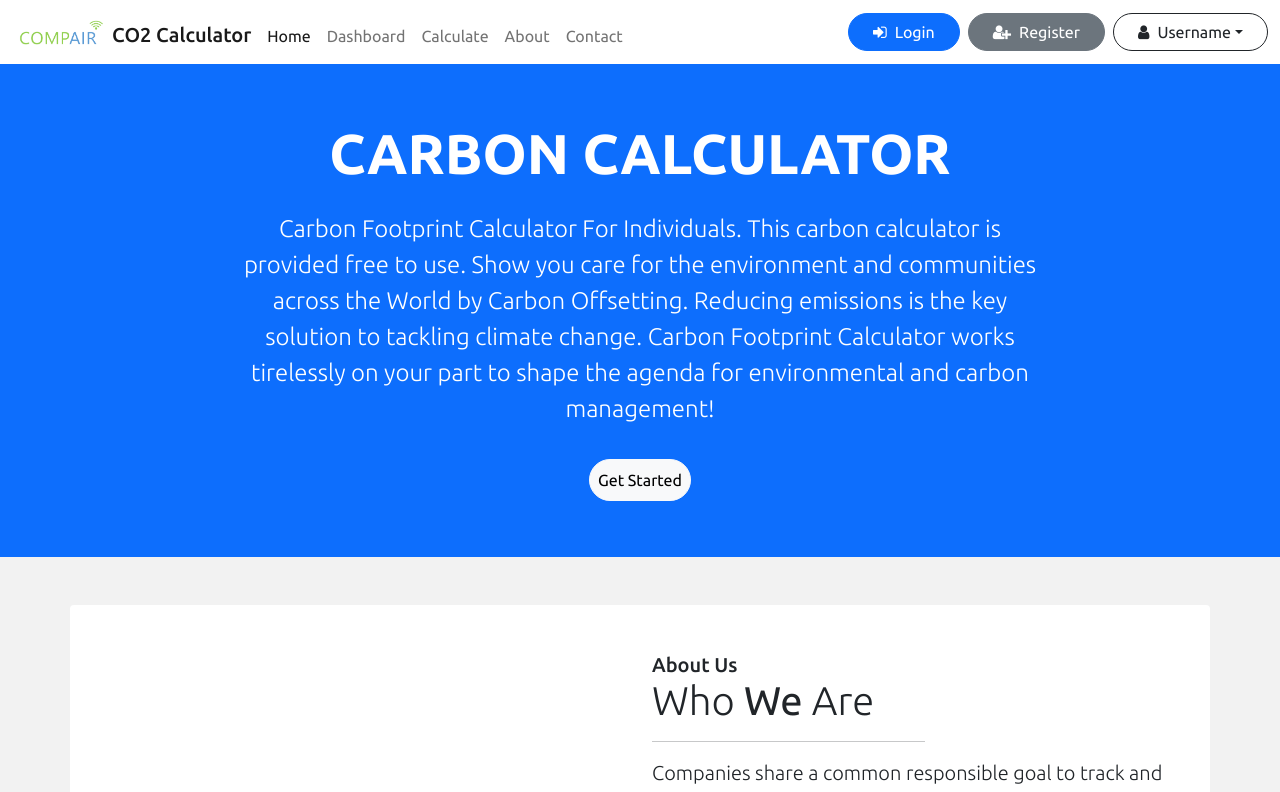
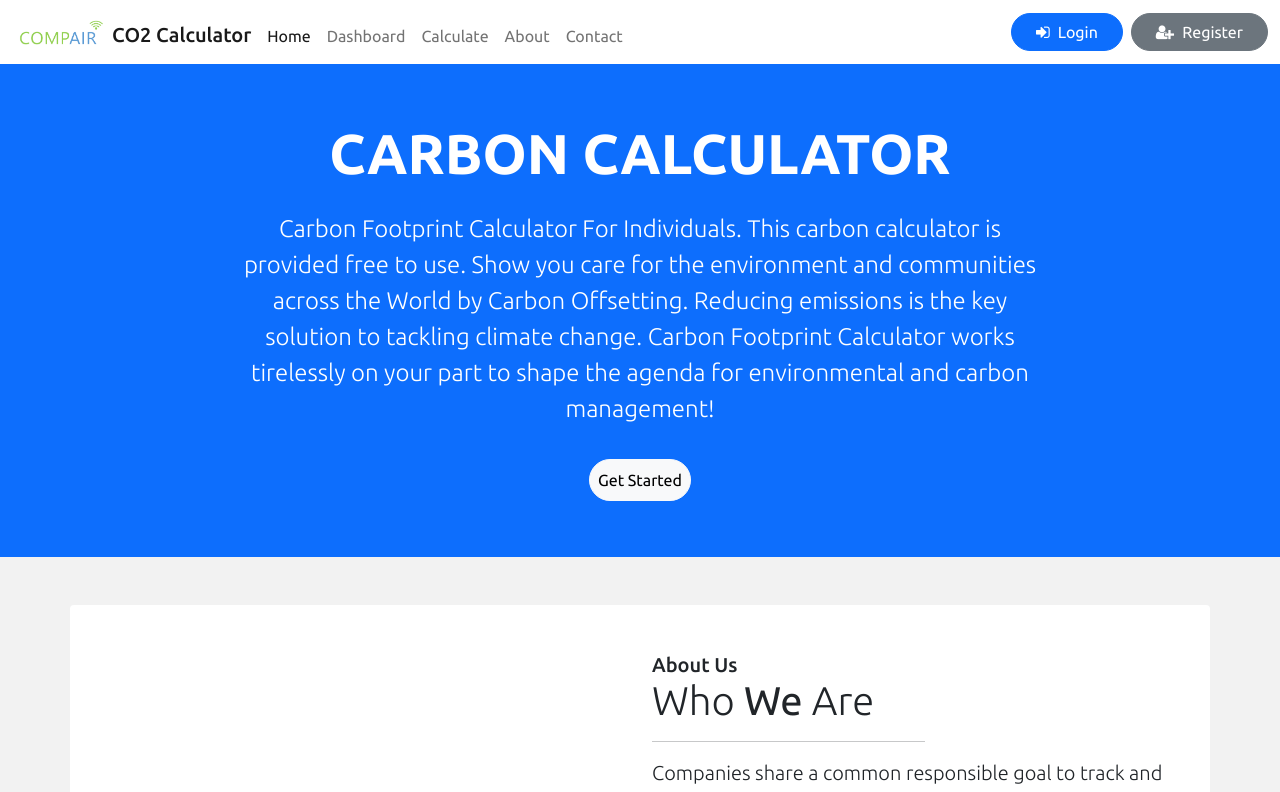
Before and after one commit to pap-panos/CO2Calc, a React (Create React App) app: page / in a window 1280 px wide. Shown: the top 792 px of the page. Built offline with nearby package versions, Linux system fonts and the light colour scheme; no server answers.

Commit message:
Navbar Changes

```diff
--- a/src/App.js
+++ b/src/App.js
@@ -41,7 +41,7 @@ function App() {
 
   return (
     <div className="App">
-      <Navbar />
+      <Navbar auth={logged0} />
       <Routes>
         <Route path="/" element={<Home />} />
         <Route path="/about" element={<About />} />
--- a/src/components/Navbar.jsx
+++ b/src/components/Navbar.jsx
@@ -2,7 +2,7 @@ import React from "react";
 import { NavLink } from "react-router-dom";
 import compair from "./assets/Large COMPAIR logo PNG.png";
 
-const Navbar = () => {
+const Navbar = ({ auth }) => {
   return (
     <nav className="navbar navbar-expand-lg navbar-light bg-white">
       <div className="container-fluid">
@@ -56,6 +56,8 @@ const Navbar = () => {
             </li>
           </ul>
           <div className="d-flex justify-content-end">
+            {auth === true ? (
+              <>
                 <NavLink
                   to="/login"
                   className="btn btn-primary ms-auto px-4 rounded-pill"
@@ -68,6 +70,9 @@ const Navbar = () => {
                 >
                   <i className="fa fa-user-plus me-2"></i>Register
                 </NavLink>
+              </>
+            ) : (
+              <>
                 <div className="dropdown">
                   <button
                     className="btn btn-outline-dark dropdown-toggle ms-2 px-4 rounded-pill"
@@ -94,6 +99,8 @@ const Navbar = () => {
                     </li>
                   </ul>
                 </div>
+              </>
+            )}
           </div>
         </div>
       </div>
```
Lines whose indentation alone changed are shown as unchanged.
